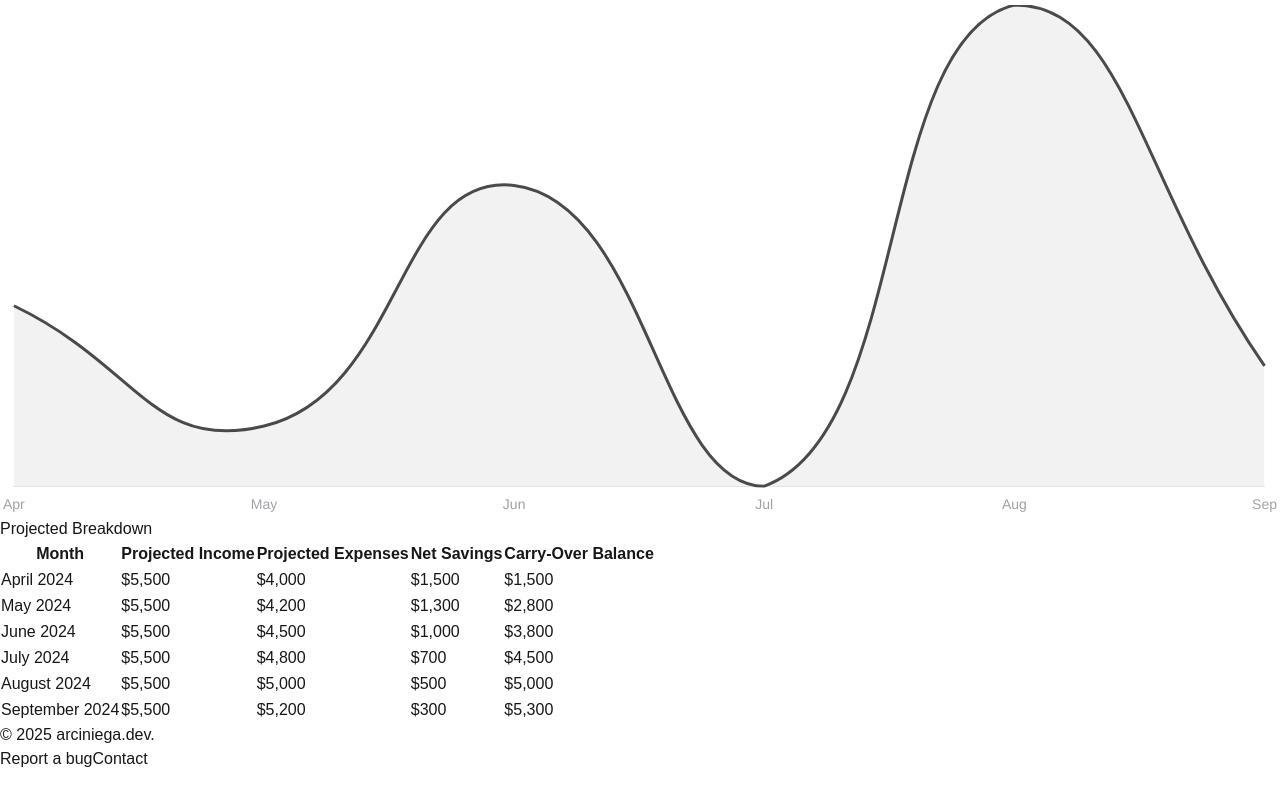
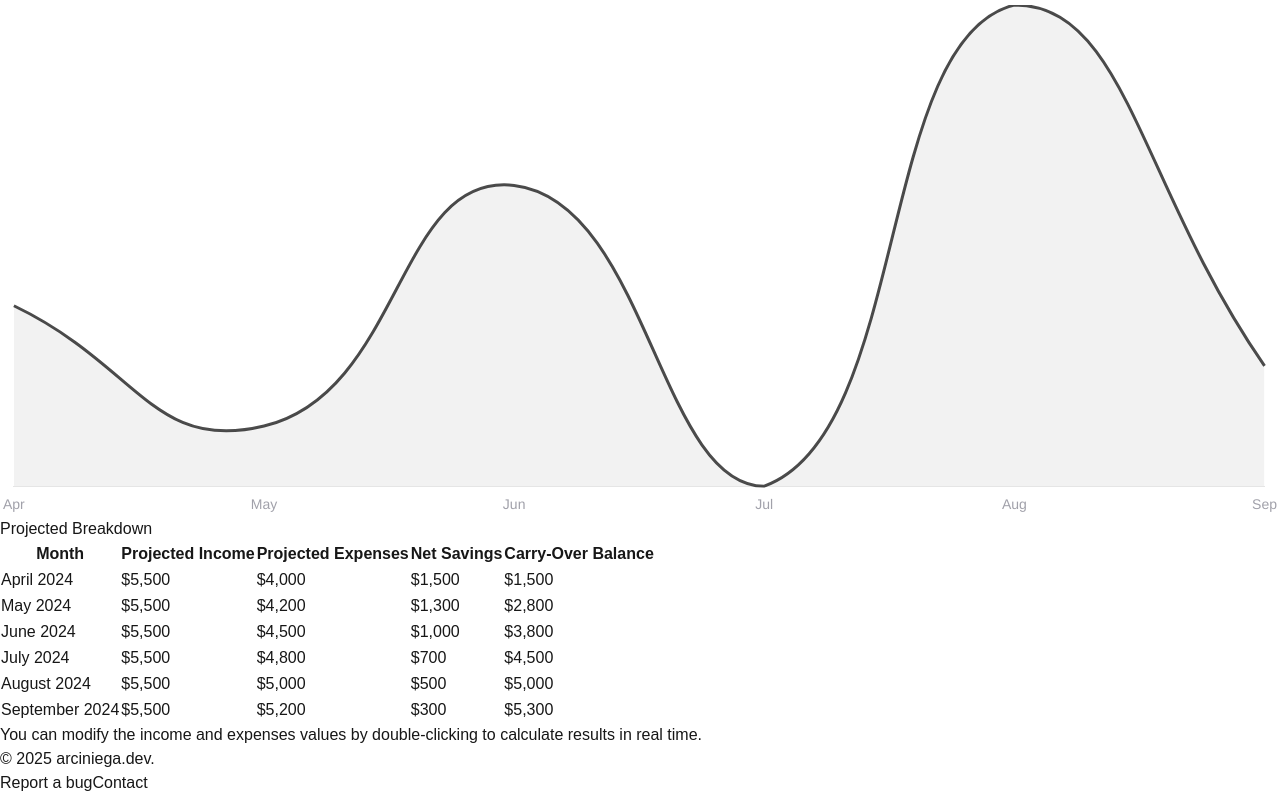
Before and after one commit to chubuntuarc/monarca, a Next.js app: page / in a window 1280 px wide. Shown: the part 397-1192 px from the top of the page. Before the commit the page ends 1168 px from the top, so only its background shows below. Built offline with nearby package versions, Linux system fonts and the light colour scheme.

Commit message:
Disclaimer

```diff
--- a/src/components/Header.tsx
+++ b/src/components/Header.tsx
@@ -67,7 +67,7 @@ export default function Header() {
           <svg width="24" height="24" fill="currentColor" viewBox="0 0 20 20"><path d="M3 6h14M3 12h14M3 18h14" stroke="currentColor" strokeWidth="2" strokeLinecap="round"/></svg>
         </button>
         <MonarcaLogo />
-        <span className="ml-1 font-semibold hidden sm:inline">{t.dashboard}</span>
+        <span className="ml-1 font-semibold hidden sm:inline">{t.reports}</span>
       </div>
       <nav className="gap-8 text-sm hidden md:flex">
         <a href="#" className="hover:underline">{t.dashboard}</a>
--- a/src/components/ProjectedBreakdownTable.tsx
+++ b/src/components/ProjectedBreakdownTable.tsx
@@ -109,6 +109,9 @@ export default function ProjectedBreakdownTable() {
           })}
         </tbody>
       </table>
+      <div className="text-xs text-gray-400 mt-2">
+        {t.edit_disclaimer}
+      </div>
     </div>
   );
 }
--- a/src/components/translations.ts
+++ b/src/components/translations.ts
@@ -17,6 +17,7 @@ const translations = {
     next_6_months: "Next 6 Months",
     projected_financials: "Projected Financials",
     percent_growth: "+15%",
+    edit_disclaimer: "You can modify the income and expenses values by double-clicking to calculate results in real time.",
   },
   es: {
     dashboard: "Inicio",
@@ -36,6 +37,7 @@ const translations = {
     next_6_months: "Próximos 6 meses",
     projected_financials: "Finanzas Proyectadas",
     percent_growth: "+15%",
+    edit_disclaimer: "Puedes modificar los valores de ingresos y gastos haciendo doble click para calcular los resultados en tiempo real.",
   },
 };
 
```
